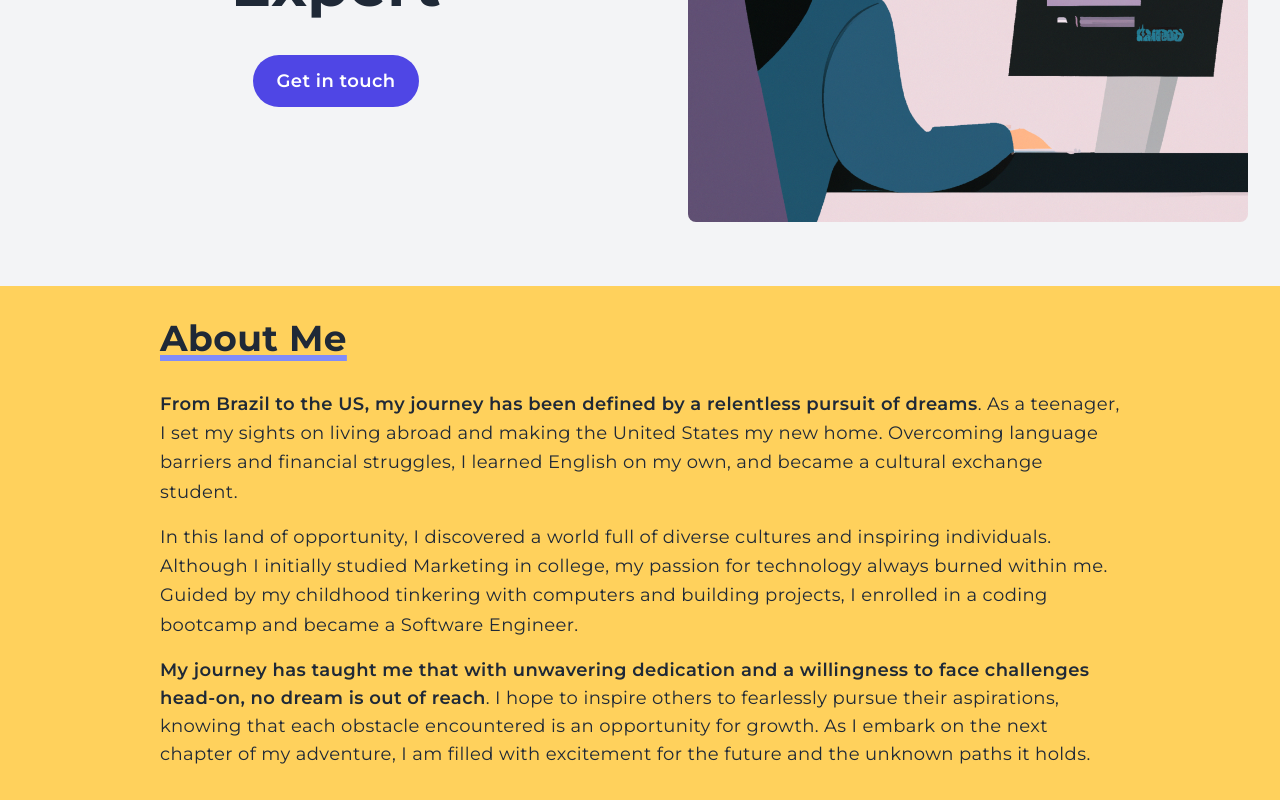
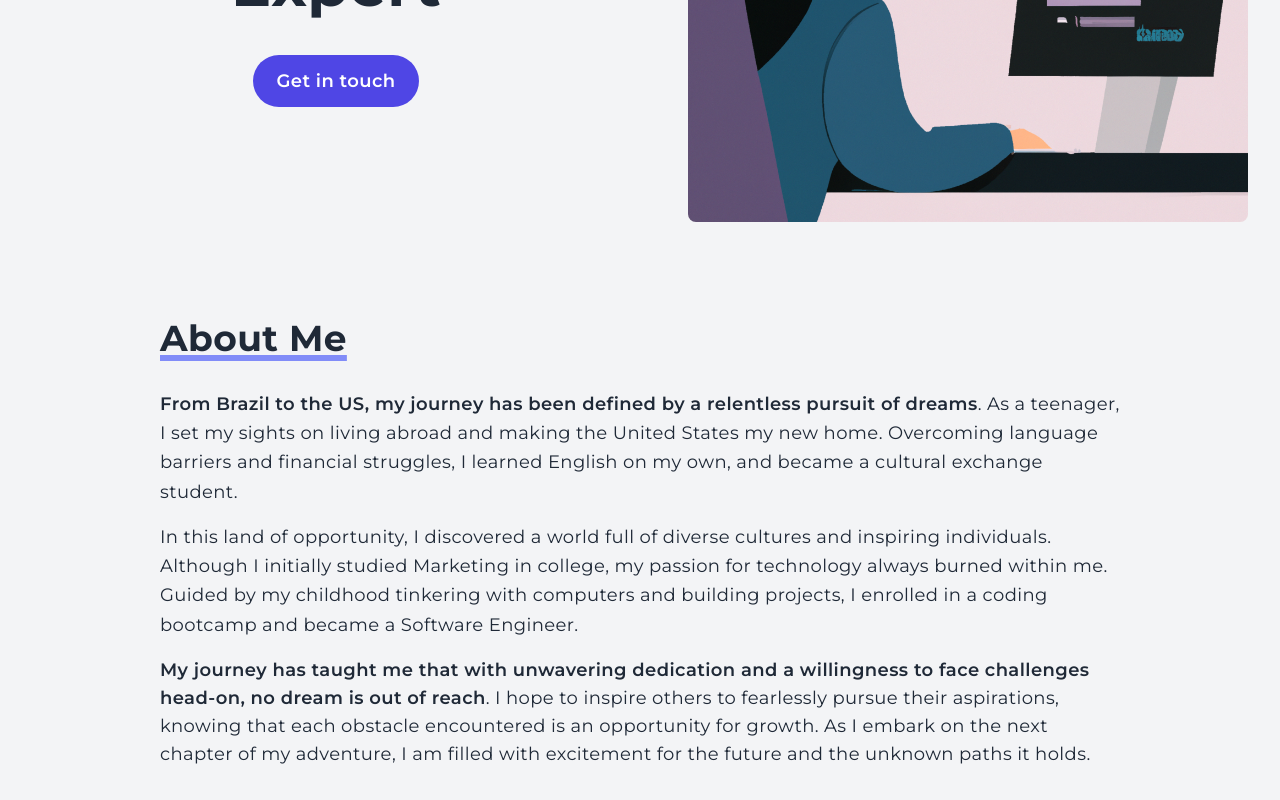
Before and after one commit to rdpfeifle/portfolio_nextjs, a Next.js app: page / in a window 1280 px wide. Shown: the part 391-1191 px from the top of the page. Built offline with nearby package versions, Linux system fonts and the light colour scheme.

Commit message:
Added global color

```diff
--- a/components/AboutMe.jsx
+++ b/components/AboutMe.jsx
@@ -1,6 +1,6 @@
 export const AboutMe = () => {
   return (
-    <div className="bg-[#FFD15C]">
+    <div className="bg-yellow">
       <div className="container">
         <h2 className="py-8 px-0 underlineEffect">About Me</h2>
         <p className="leading-relaxed pb-4">
```
